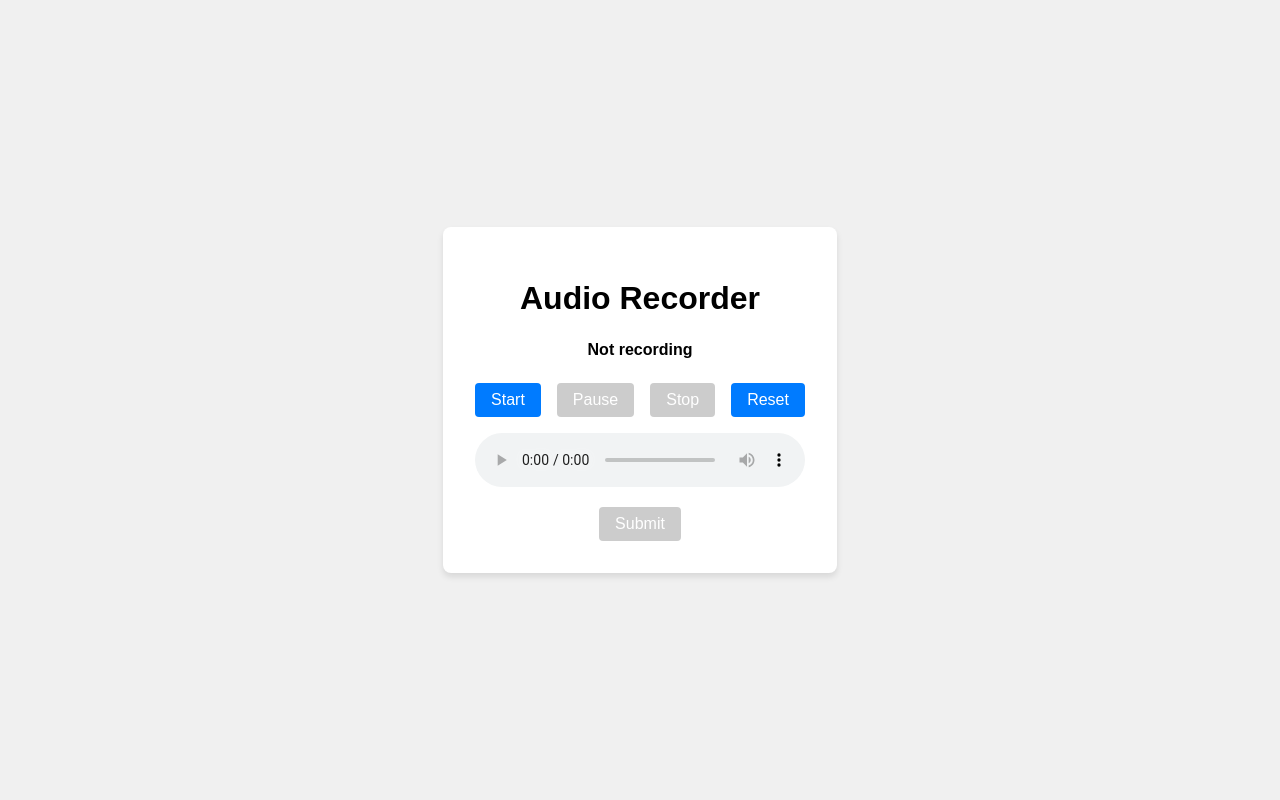
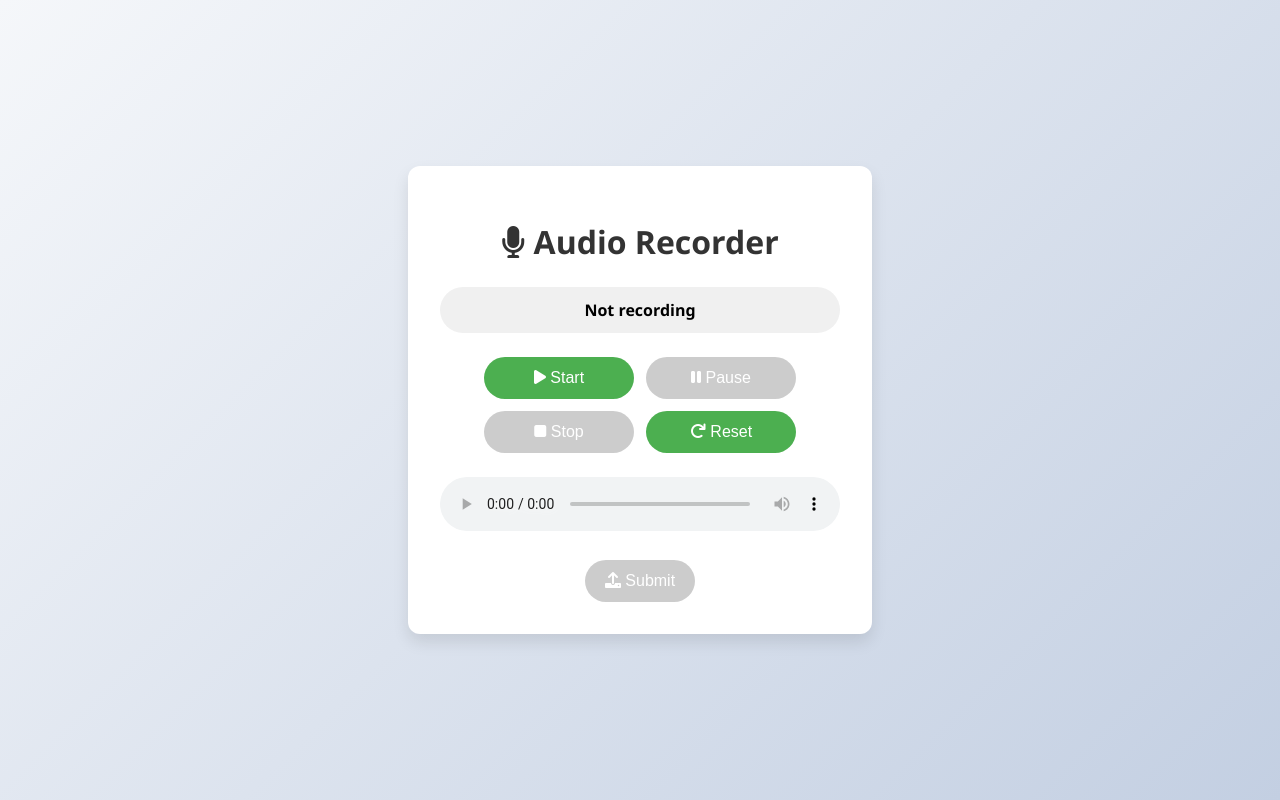
Before and after one commit to alexfosterinvisible/MicrophoneFormSaver, a Flask app: page / in a window 1280 px wide. Run offline with Flask 3, Linux system fonts and the light colour scheme.

Commit message:
Agent query: Is the updated design visible with a gradient background, rounded buttons, and icons? Are all the buttons and controls working as expected?

```diff
--- a/static/css/styles.css
+++ b/static/css/styles.css
@@ -1,62 +1,76 @@
 body {
-    font-family: Arial, sans-serif;
+    font-family: 'Segoe UI', Tahoma, Geneva, Verdana, sans-serif;
     display: flex;
     justify-content: center;
     align-items: center;
-    height: 100vh;
+    min-height: 100vh;
     margin: 0;
-    background-color: #f0f0f0;
+    background: linear-gradient(135deg, #f5f7fa 0%, #c3cfe2 100%);
 }
 
 .container {
     background-color: white;
     padding: 2rem;
-    border-radius: 8px;
-    box-shadow: 0 4px 6px rgba(0, 0, 0, 0.1);
+    border-radius: 12px;
+    box-shadow: 0 8px 16px rgba(0, 0, 0, 0.1);
     text-align: center;
+    max-width: 400px;
+    width: 100%;
 }
 
 h1 {
-    margin-bottom: 1rem;
+    margin-bottom: 1.5rem;
+    color: #333;
+    font-size: 2rem;
 }
 
 .controls {
     display: flex;
+    flex-wrap: wrap;
     justify-content: center;
-    gap: 1rem;
-    margin-bottom: 1rem;
+    gap: 0.75rem;
+    margin-bottom: 1.5rem;
 }
 
 button {
-    padding: 0.5rem 1rem;
+    padding: 0.75rem 1.25rem;
     font-size: 1rem;
     cursor: pointer;
-    background-color: #007bff;
+    background-color: #4CAF50;
     color: white;
     border: none;
-    border-radius: 4px;
-    transition: background-color 0.3s;
+    border-radius: 25px;
+    transition: all 0.3s ease;
+    flex: 1 0 40%;
+    max-width: 150px;
 }
 
 button:hover {
-    background-color: #0056b3;
+    background-color: #45a049;
+    transform: translateY(-2px);
+}
+
+button:active {
+    transform: translateY(1px);
 }
 
 button:disabled {
     background-color: #cccccc;
     cursor: not-allowed;
+    transform: none;
 }
 
 #recordingStatus {
-    margin-bottom: 1rem;
+    margin-bottom: 1.5rem;
     font-weight: bold;
-    padding: 0.5rem;
-    border-radius: 4px;
-    transition: background-color 0.3s;
+    padding: 0.75rem;
+    border-radius: 25px;
+    transition: all 0.3s ease;
+    background-color: #f0f0f0;
 }
 
 #recordingStatus.recording {
-    background-color: #ff0000;
+    background-color: #ff4136;
     color: white;
     animation: pulse 1s infinite alternate;
 }
@@ -64,25 +78,33 @@ button:disabled {
 @keyframes pulse {
     0% {
         opacity: 1;
+        transform: scale(1);
     }
     100% {
-        opacity: 0.5;
+        opacity: 0.8;
+        transform: scale(1.05);
     }
 }
 
 #audioPlayer {
     width: 100%;
-    margin-bottom: 1rem;
+    margin-bottom: 1.5rem;
+    border-radius: 25px;
 }
 
 #fileUrl {
     word-break: break-all;
+    color: #007bff;
+    text-decoration: none;
 }
 
-@media (max-width: 600px) {
+#fileUrl:hover {
+    text-decoration: underline;
+}
+
+@media (max-width: 480px) {
     .container {
-        width: 90%;
-        padding: 1rem;
+        padding: 1.5rem;
     }
 
     .controls {
@@ -91,5 +113,6 @@ button:disabled {
 
     button {
         width: 100%;
+        max-width: none;
     }
 }
--- a/templates/index.html
+++ b/templates/index.html
@@ -5,19 +5,20 @@
     <meta name="viewport" content="width=device-width, initial-scale=1.0">
     <title>Audio Recorder</title>
     <link rel="stylesheet" href="{{ url_for('static', filename='css/styles.css') }}">
+    <link rel="stylesheet" href="https://cdnjs.cloudflare.com/ajax/libs/font-awesome/6.0.0-beta3/css/all.min.css">
 </head>
 <body>
     <div class="container">
-        <h1>Audio Recorder</h1>
+        <h1><i class="fas fa-microphone"></i> Audio Recorder</h1>
         <div id="recordingStatus">Not recording</div>
         <div class="controls">
-            <button id="startButton">Start</button>
-            <button id="pauseButton">Pause</button>
-            <button id="stopButton">Stop</button>
-            <button id="resetButton">Reset</button>
+            <button id="startButton"><i class="fas fa-play"></i> Start</button>
+            <button id="pauseButton"><i class="fas fa-pause"></i> Pause</button>
+            <button id="stopButton"><i class="fas fa-stop"></i> Stop</button>
+            <button id="resetButton"><i class="fas fa-redo"></i> Reset</button>
         </div>
         <audio id="audioPlayer" controls></audio>
-        <button id="submitButton">Submit</button>
+        <button id="submitButton"><i class="fas fa-upload"></i> Submit</button>
         <div>
             <a id="fileUrl" target="_blank"></a>
         </div>
```
